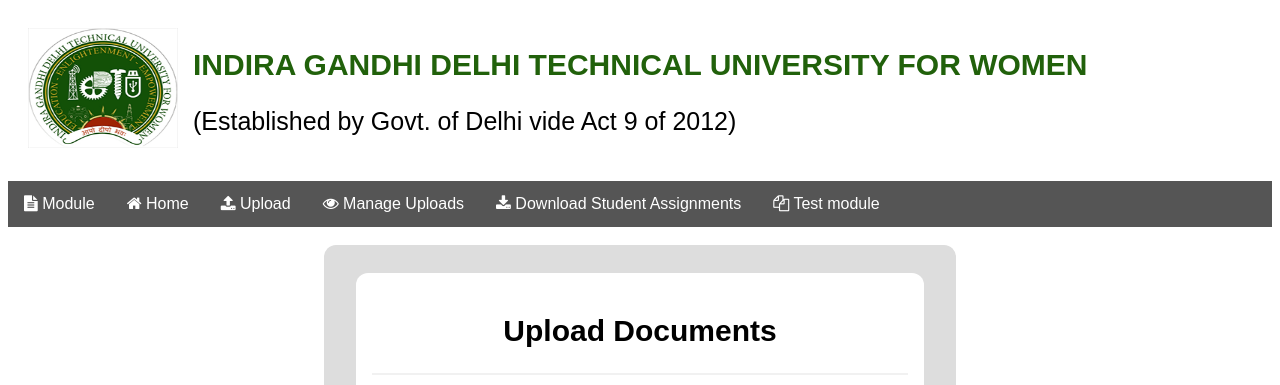
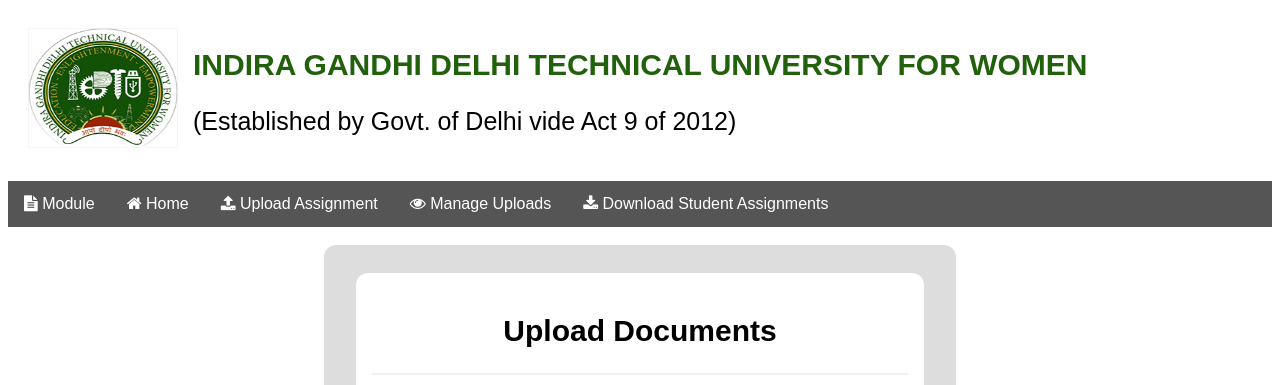
Before and after one commit to pranatimittal/ERP2, a PHP site: page /faculty_pages/fac_upload_assignment.php in a window 1280 px wide. Shown: the top 385 px of the page. Run offline with PHP 8.4, Linux system fonts and the light colour scheme; a user stored in the database is signed in; data comes from the database, SQL or seed files in the repository; some libraries are stand-ins or nearby versions.

Commit message:
update navbar

```diff
--- a/faculty_pages/fac_upload_assignment.php
+++ b/faculty_pages/fac_upload_assignment.php
@@ -201,14 +201,12 @@
     <p>(Established by Govt. of Delhi vide Act 9 of 2012)</p>
   </div>
 
-
 <div class="navbar" id="myTopnav">
     <a class="active" href="fac_module.php"><i class="fa fa-file-text" aria-hidden="true"></i> Module</a>
-    <a href="fac_teaching_home.php"><i class="fa fa-user  fa-home"></i> Home</a>
-    <a href="fac_upload_assignment.php"><i class="fa fa-upload" aria-hidden="true"></i> Upload </a>
+    <a href="fac_assignments_page.php"><i class="fa fa-user  fa-home"></i> Home</a>
+    <a href="fac_upload_assignment.php"><i class="fa fa-upload" aria-hidden="true"></i> Upload Assignment </a>
     <a href="view_uploaded_ass_by_fac.php"><i class="fa fa-eye" aria-hidden="true"></i> Manage Uploads</a>
     <a href="fac_download_ass.php"><i class="fa fa-download" aria-hidden="true"></i> Download Student Assignments </a>
-    <a href="fac_home.php"><i class="fa fa-files-o" aria-hidden="true"></i> Test module</a>
 
 <a href="javascript:void(0);" class="icon" onclick="myFunction()">
     <i class="fa fa-bars"></i>
```
